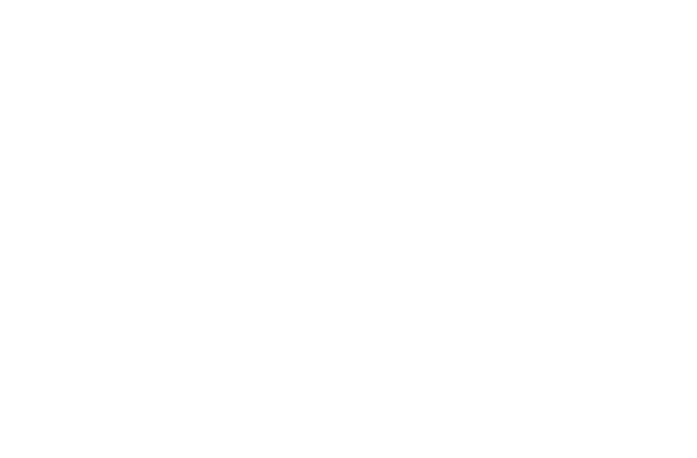
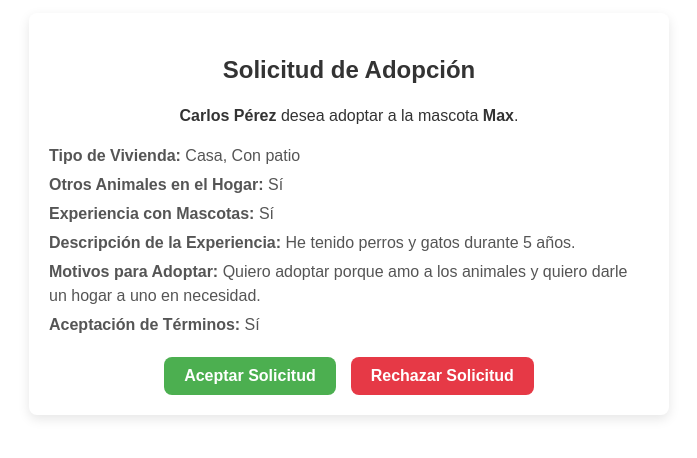
Before and after one commit to FlorenciaOnetto/Techengue, a React (Vite) app: page /request/1 in a window 1280 px wide. Before the commit this address had no page. Shown: the part 186-644 px from the top of the page, without its empty margins (291-988 px from the left). Built offline with nearby package versions, Linux system fonts and the light colour scheme.

Commit message:
solicitudes que faltaban

```diff
--- a/src/Routing.jsx
+++ b/src/Routing.jsx
@@ -1,11 +1,11 @@
-
 import { BrowserRouter, Routes, Route } from "react-router-dom";
 import App from './App';
 import PaginaInicio from "./PaginaInicio";
 import PerfilUsuario from "./PerfilUsuario";
-import AdoptionRequestForm from "./SolicitudAdopcion"
-import PetAdoptionRequests from "./Solicitudes"
-
+import AdoptionRequestForm from "./SolicitudAdopcion";
+import PetAdoptionRequests from "./Solicitudes";
+import SolicitudDetalle from "./SolicitudDetalle";
+import SolicitudEstado from "./SolicitudEstado";
 
 export default function Routing() {
     return (
@@ -16,6 +16,8 @@ export default function Routing() {
                 <Route path={'/'} element={<App />} />
                 <Route path={"/SolicitudAdopcion"} element={<AdoptionRequestForm/>} />
                 <Route path={"/Solicitudes"} element={<PetAdoptionRequests/>} />
+                <Route path={"/request/:requestId"} element={<SolicitudDetalle />} />
+                <Route path={"/SolicitudEstado"} element={<SolicitudEstado />} />
             </Routes>
         </BrowserRouter>
     );
--- /dev/null
+++ b/src/SolicitudDetalle.css
@@ -0,0 +1,58 @@
+.solicitud-detalle-container {
+    max-width: 600px;
+    margin: 20px auto;
+    padding: 20px;
+    text-align: center;
+    background-color: #fff;
+    border-radius: 8px;
+    box-shadow: 0 4px 12px rgba(0, 0, 0, 0.1);
+  }
+
+  .solicitud-detalle-container h2 {
+    font-size: 24px;
+    margin-bottom: 10px;
+    color: #333;
+  }
+
+  .solicitud-detalle-info {
+    text-align: left;
+    margin-bottom: 20px;
+  }
+
+  .solicitud-detalle-info p {
+    font-size: 16px;
+    color: #555;
+    margin: 5px 0;
+  }
+
+  .solicitud-detalle-buttons {
+    display: flex;
+    gap: 15px;
+    justify-content: center;
+  }
+
+  .accept-btn, .reject-btn {
+    padding: 10px 20px;
+    font-size: 16px;
+    font-weight: bold;
+    color: #fff;
+    border: none;
+    border-radius: 8px;
+    cursor: pointer;
+  }
+
+  .accept-btn {
+    background-color: #4CAF50; /* Verde */
+  }
+
+  .accept-btn:hover {
+    background-color: #45a049;
+  }
+
+  .reject-btn {
+    background-color: #e63946; /* Rojo */
+  }
+
+  .reject-btn:hover {
+    background-color: #c53030;
+  }
--- /dev/null
+++ b/src/SolicitudDetalle.jsx
@@ -0,0 +1,57 @@
+import React from 'react';
+import { useParams, useNavigate } from 'react-router-dom';
+import './SolicitudDetalle.css';
+
+const SolicitudDetalle = () => {
+  const { requestId } = useParams(); // Obtiene el ID de la solicitud desde la URL
+  const navigate = useNavigate();
+
+  // Datos simulados de la solicitud, en un proyecto real estos vendrían de una API
+  const solicitud = {
+    userName: "Carlos Pérez",
+    petName: "Max",
+    tipoVivienda: ["Casa", "Con patio"],
+    otrosAnimales: "Sí",
+    experienciaPrevia: "Sí",
+    descripcionExperiencia: "He tenido perros y gatos durante 5 años.",
+    motivos: "Quiero adoptar porque amo a los animales y quiero darle un hogar a uno en necesidad.",
+    aceptacionTerminos: true,
+  };
+
+  const handleAccept = () => {
+    alert("Solicitud aceptada");
+    navigate("/Solicitudes");
+  };
+
+  const handleReject = () => {
+    alert("Solicitud rechazada");
+    navigate("/Solicitudes");
+  };
+
+  return (
+    <div className="solicitud-detalle-container">
+      <h2>Solicitud de Adopción</h2>
+      <p><strong>{solicitud.userName}</strong> desea adoptar a la mascota <strong>{solicitud.petName}</strong>.</p>
+
+      {/* Detalles de la solicitud */}
+      <div className="solicitud-detalle-info">
+        <p><strong>Tipo de Vivienda:</strong> {solicitud.tipoVivienda.join(', ')}</p>
+        <p><strong>Otros Animales en el Hogar:</strong> {solicitud.otrosAnimales}</p>
+        <p><strong>Experiencia con Mascotas:</strong> {solicitud.experienciaPrevia}</p>
+        {solicitud.descripcionExperiencia && (
+          <p><strong>Descripción de la Experiencia:</strong> {solicitud.descripcionExperiencia}</p>
+        )}
+        <p><strong>Motivos para Adoptar:</strong> {solicitud.motivos}</p>
+        <p><strong>Aceptación de Términos:</strong> {solicitud.aceptacionTerminos ? "Sí" : "No"}</p>
+      </div>
+
+      {/* Botones de Aceptar y Rechazar */}
+      <div className="solicitud-detalle-buttons">
+        <button onClick={handleAccept} className="accept-btn">Aceptar Solicitud</button>
+        <button onClick={handleReject} className="reject-btn">Rechazar Solicitud</button>
+      </div>
+    </div>
+  );
+};
+
+export default SolicitudDetalle;
--- /dev/null
+++ b/src/SolicitudEstado.css
@@ -0,0 +1,38 @@
+.solicitud-estado-container {
+    max-width: 600px;
+    margin: 20px auto;
+    padding: 20px;
+    text-align: center;
+    background-color: #fff;
+    border-radius: 8px;
+    box-shadow: 0 4px 12px rgba(0, 0, 0, 0.1);
+  }
+
+  .solicitud-estado-container h2 {
+    font-size: 24px;
+    color: #333;
+    margin-bottom: 10px;
+  }
+
+  .solicitud-estado-container p {
+    font-size: 18px;
+    color: #555;
+  }
+
+  .status {
+    font-weight: bold;
+    padding: 5px 10px;
+    border-radius: 8px;
+  }
+
+  .status.en-espera {
+    color: #ffc107; /* Amarillo */
+  }
+
+  .status.aceptada {
+    color: #4CAF50; /* Verde */
+  }
+
+  .status.rechazada {
+    color: #e63946; /* Rojo */
+  }
--- /dev/null
+++ b/src/SolicitudEstado.jsx
@@ -0,0 +1,20 @@
+import React from 'react';
+import './SolicitudEstado.css';
+
+const SolicitudEstado = () => {
+  // Datos de ejemplo
+  const solicitud = {
+    petName: "Max",
+    status: "En espera" // Puede ser "Aceptada", "Rechazada", "En espera"
+  };
+
+  return (
+    <div className="solicitud-estado-container">
+      <h2>Estado de Solicitud de Adopción</h2>
+      <p>Has solicitado adoptar a <strong>{solicitud.petName}</strong>.</p>
+      <p><strong>Estado:</strong> <span className={`status ${solicitud.status.toLowerCase()}`}>{solicitud.status}</span></p>
+    </div>
+  );
+};
+
+export default SolicitudEstado;
```
Also changed, not shown: 1 other file (tests, documents, lock files or other folders).
